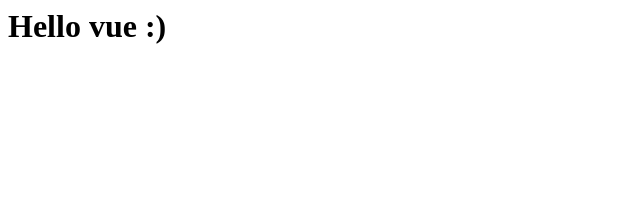
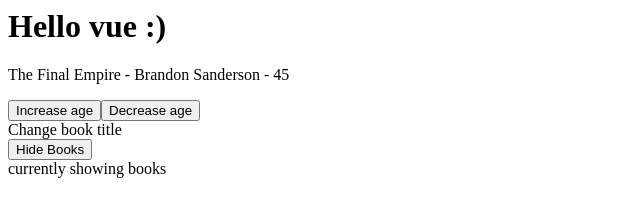
Before and after one commit to Stef33/vue3-introduction, a plain HTML site: page index.html in a window 1280 px wide. Shown: the whole page, without its empty margins (0-640 px from the left). Drawn offline with nearby package versions, Linux system fonts and the light colour scheme.

Commit message:
add content

```diff
--- /dev/null
+++ b/app.js
@@ -0,0 +1,21 @@
+const app = Vue.createApp({
+  // data, functions
+  data() {
+    return {
+      showBooks: true,
+      title: 'The Final Empire',
+      author: 'Brandon Sanderson',
+      age: 45
+    }
+  },
+  methods: {
+    changeTitle(title) {
+      this.title = title
+    },
+    toggleShowBooks() {
+      this.showBooks = !this.showBooks
+    }
+  }
+})
+
+app.mount('#app')
--- a/index.html
+++ b/index.html
@@ -8,5 +8,24 @@
 </head>
 <body>
   <h1>Hello vue :)</h1>
+
+  <div id="app">
+    <div v-if="showBooks">
+      <p>{{ title }} - {{ author }} - {{ age }}</p>
+    </div>
+
+    <button v-on:click="age++">Increase age</button>
+    <button v-on:click="age--">Decrease age</button>
+    <div @click="changeTitle('Moment of Truth')">Change book title</div>
+
+    <button @click="toggleShowBooks">
+      <span v-if="showBooks">Hide Books</span>
+      <span v-else>Show Books</span>
+    </button>
+
+    <div v-show="showBooks">currently showing books</div>
+  </div>
+
+  <script src="app.js"></script>
 </body>
 </html>
```
